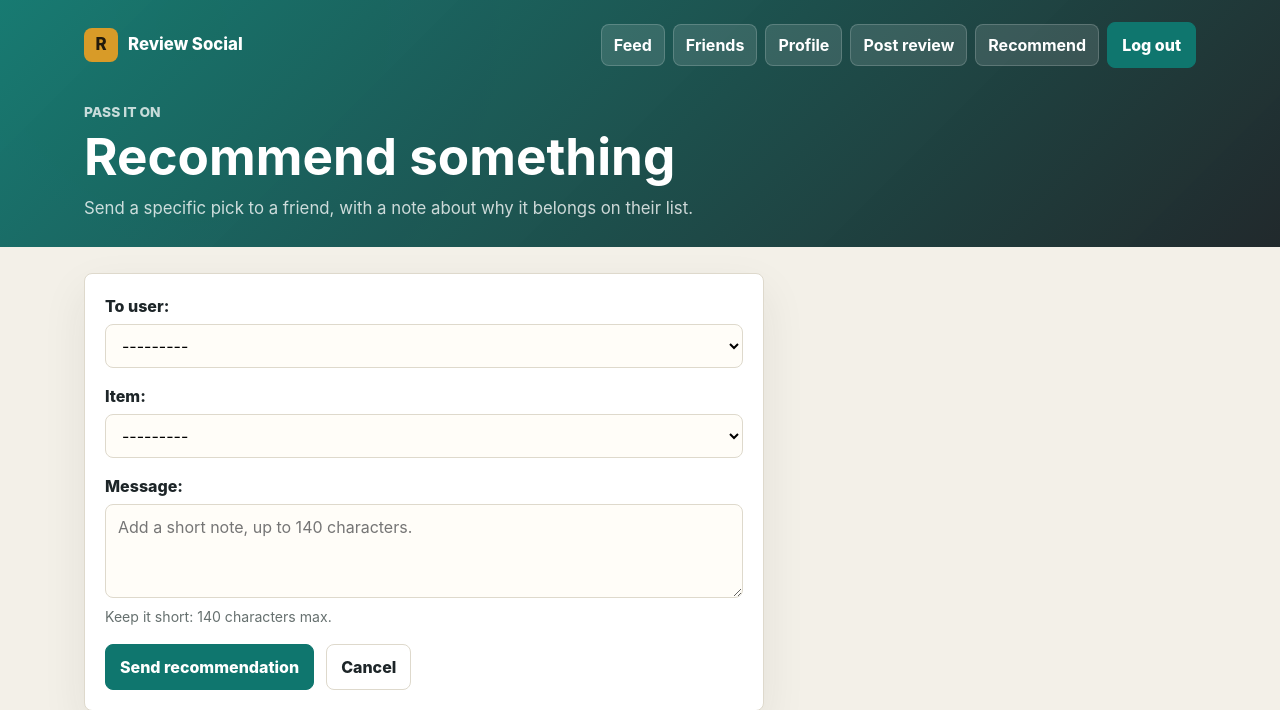
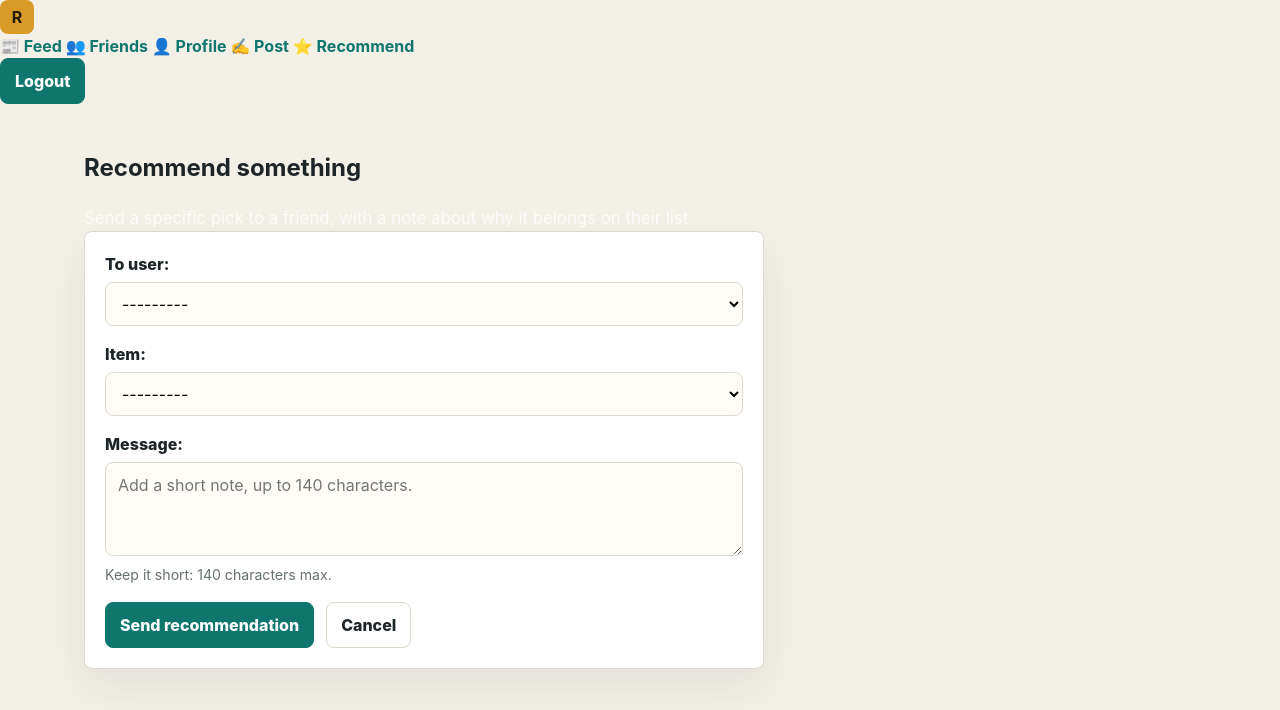
Before and after one commit to harshit1447/review-social, a Django app: page /recommend/ in a window 1280 px wide. Shown: the top 710 px of the page. Run offline with Django 5.2, Linux system fonts and the light colour scheme; the visitor is signed in with stand-in values (Sample User, id 1); data comes from the database, SQL or seed files in the repository; data that the repository does not hold is empty.

Commit message:
Add new_review and recommend templates with base_app

```diff
--- a/posts/templates/posts/recommend.html
+++ b/posts/templates/posts/recommend.html
@@ -1,11 +1,14 @@
-{% extends "base.html" %}
+{% extends "base_app.html" %}
 
 {% block title %}Recommend | Review Social{% endblock %}
-{% block eyebrow %}Pass it on{% endblock %}
-{% block page_title %}Recommend something{% endblock %}
-{% block page_subtitle %}Send a specific pick to a friend, with a note about why it belongs on their list.{% endblock %}
 
 {% block content %}
+    <div class="page">
+        <section class="page-header">
+            <h1>Recommend something</h1>
+            <p class="page-subtitle">Send a specific pick to a friend, with a note about why it belongs on their list</p>
+        </section>
+
         <section class="card form-card">
             <form method="post">
                 {% csrf_token %}
@@ -16,4 +19,5 @@
                 </div>
             </form>
         </section>
+    </div>
 {% endblock %}
```
Also changed, not shown: posts/templates/posts/new_review.html (+8 -4 lines). Lines whose indentation alone changed are shown as unchanged.
